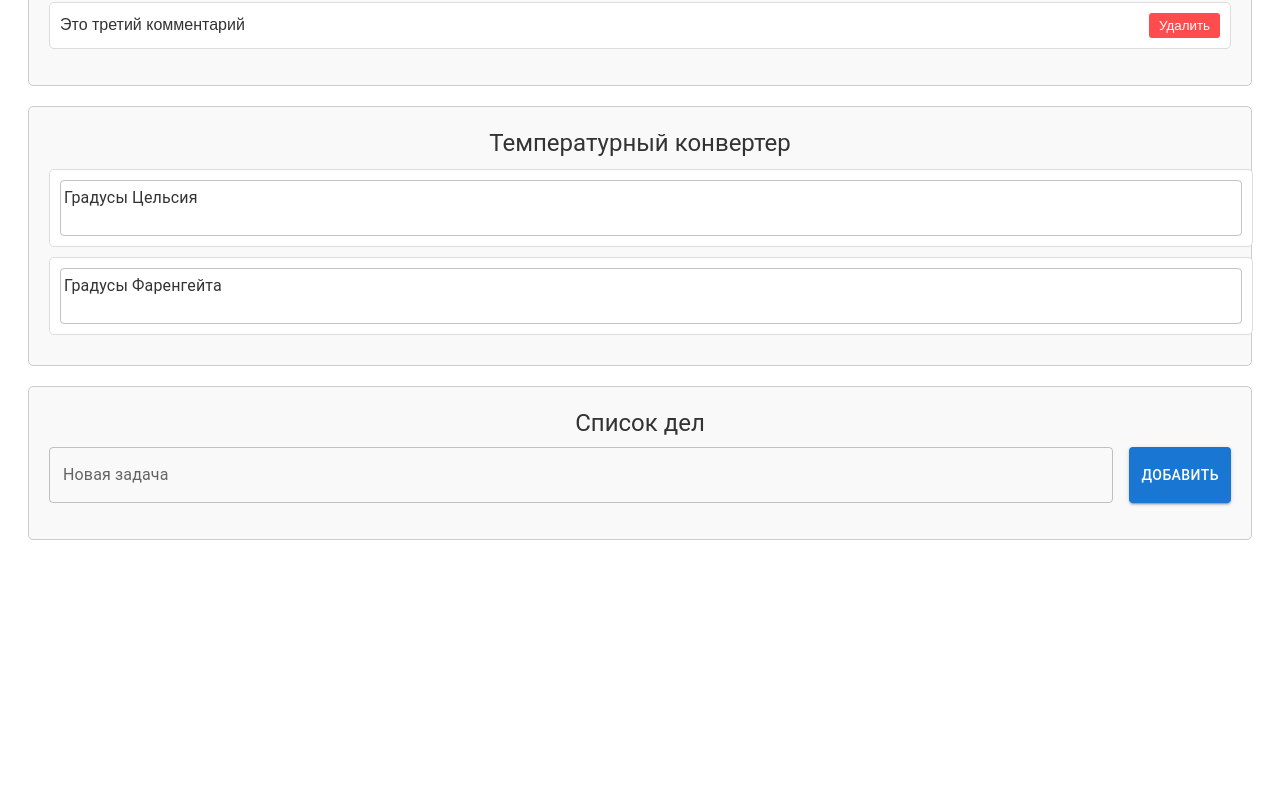
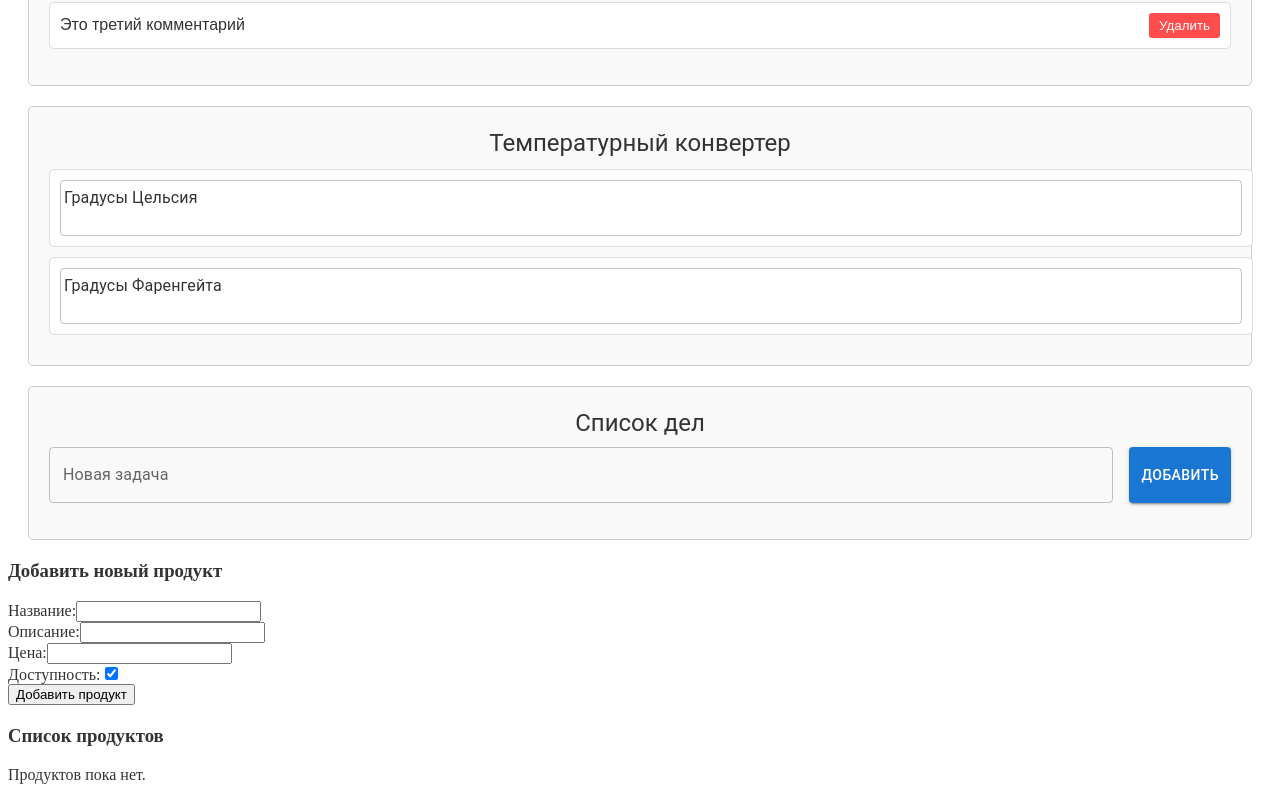
Before and after one commit to Ikul23/React, a React (Create React App) app in the folder react-ht/: page / in a window 1280 px wide. Shown: the part 381-1181 px from the top of the page. Before the commit the page ends 941 px from the top, so only its background shows below. Built offline with nearby package versions, Linux system fonts and the light colour scheme.

Commit message:
HT6 added in React App

```diff
--- /dev/null
+++ b/react-ht/src/AddProductForm.js
@@ -0,0 +1,71 @@
+import React, { useState } from 'react';
+import { useDispatch } from 'react-redux';
+import { addProduct } from './productSlice';
+
+const AddProductForm = () => {
+  const dispatch = useDispatch();
+  const [name, setName] = useState('');
+  const [description, setDescription] = useState('');
+  const [price, setPrice] = useState('');
+  const [available, setAvailable] = useState(true);
+
+  const handleSubmit = (e) => {
+    e.preventDefault();
+    dispatch(
+      addProduct({
+        name,
+        description,
+        price: parseFloat(price),
+        available,
+      })
+    );
+    setName('');
+    setDescription('');
+    setPrice('');
+    setAvailable(true);
+  };
+
+  return (
+    <form onSubmit={handleSubmit} style={{ marginBottom: '20px' }}>
+      <h3>Добавить новый продукт</h3>
+      <div>
+        <label>Название:</label>
+        <input
+          type="text"
+          value={name}
+          onChange={(e) => setName(e.target.value)}
+          required
+        />
+      </div>
+      <div>
+        <label>Описание:</label>
+        <input
+          type="text"
+          value={description}
+          onChange={(e) => setDescription(e.target.value)}
+          required
+        />
+      </div>
+      <div>
+        <label>Цена:</label>
+        <input
+          type="number"
+          value={price}
+          onChange={(e) => setPrice(e.target.value)}
+          required
+        />
+      </div>
+      <div>
+        <label>Доступность:</label>
+        <input
+          type="checkbox"
+          checked={available}
+          onChange={(e) => setAvailable(e.target.checked)}
+        />
+      </div>
+      <button type="submit">Добавить продукт</button>
+    </form>
+  );
+};
+
+export default AddProductForm;
--- a/react-ht/src/App.js
+++ b/react-ht/src/App.js
@@ -8,6 +8,8 @@ import CommentsList from './CommentsList';
 import TemperatureConverter from './TemperatureConverter';
 import TodoList from './TodoList';
 import ThemeToggle from './ThemeToggle';
+import AddProductForm from './AddProductForm'; // Добавлен компонент
+import ProductList from './ProductList'; // Добавлен компонент
 import './App.css';
 
 function App() {
@@ -45,8 +47,10 @@ function App() {
                   <Message text="Привет, это мое первое сообщение в React!" />
                   <Message text="Это второе сообщение." />
                   <CommentsList />
-                  <TemperatureConverter /> {/* Добавлен TemperatureConverter */}
+                  <TemperatureConverter />
                   <TodoList />
+                  <AddProductForm /> {/* Добавлен компонент */}
+                  <ProductList /> {/* Добавлен компонент */}
                 </>
               }
             />
--- /dev/null
+++ b/react-ht/src/ProductList.js
@@ -0,0 +1,41 @@
+import React from 'react';
+import { useDispatch, useSelector } from 'react-redux';
+import { deleteProduct, toggleAvailability } from './productSlice';
+
+const ProductList = () => {
+  const dispatch = useDispatch();
+  const products = useSelector((state) => state.products.products);
+
+  return (
+    <div>
+      <h3>Список продуктов</h3>
+      {products.length === 0 ? (
+        <p>Продуктов пока нет.</p>
+      ) : (
+        <ul>
+          {products.map((product) => (
+            <li key={product.id} style={{ marginBottom: '10px' }}>
+              <div>
+                <strong>{product.name}</strong> - {product.description} (
+                {product.price} руб.)
+              </div>
+              <div>
+                Доступность:{' '}
+                <input
+                  type="checkbox"
+                  checked={product.available}
+                  onChange={() => dispatch(toggleAvailability(product.id))}
+                />
+              </div>
+              <button onClick={() => dispatch(deleteProduct(product.id))}>
+                Удалить
+              </button>
+            </li>
+          ))}
+        </ul>
+      )}
+    </div>
+  );
+};
+
+export default ProductList;
--- /dev/null
+++ b/react-ht/src/productSlice.js
@@ -0,0 +1,46 @@
+import { createSlice } from '@reduxjs/toolkit';
+
+const initialState = {
+  products: [],
+};
+
+const productSlice = createSlice({
+  name: 'products',
+  initialState,
+  reducers: {
+    addProduct: (state, action) => {
+      const newProduct = {
+        id: Date.now(),
+        ...action.payload,
+      };
+      state.products.push(newProduct);
+    },
+    deleteProduct: (state, action) => {
+      state.products = state.products.filter(
+        (product) => product.id !== action.payload
+      );
+    },
+    updateProduct: (state, action) => {
+      const { id, name, description, price, available } = action.payload;
+      const product = state.products.find((product) => product.id === id);
+      if (product) {
+        product.name = name;
+        product.description = description;
+        product.price = price;
+        product.available = available;
+      }
+    },
+    toggleAvailability: (state, action) => {
+      const product = state.products.find(
+        (product) => product.id === action.payload
+      );
+      if (product) {
+        product.available = !product.available;
+      }
+    },
+  },
+});
+
+export const { addProduct, deleteProduct, updateProduct, toggleAvailability } =
+  productSlice.actions;
+export default productSlice.reducer;
--- a/react-ht/src/store.js
+++ b/react-ht/src/store.js
@@ -1,8 +1,9 @@
 import { configureStore } from '@reduxjs/toolkit';
 import themeReducer from './themeSlice';
-
+import productReducer from './productSlice';
 export const store = configureStore({
   reducer: {
     theme: themeReducer,
+    products: productReducer,
   },
 });
```
Also changed, not shown: react-ht/src/EditProductForm.js (added, +72 -0 lines).
